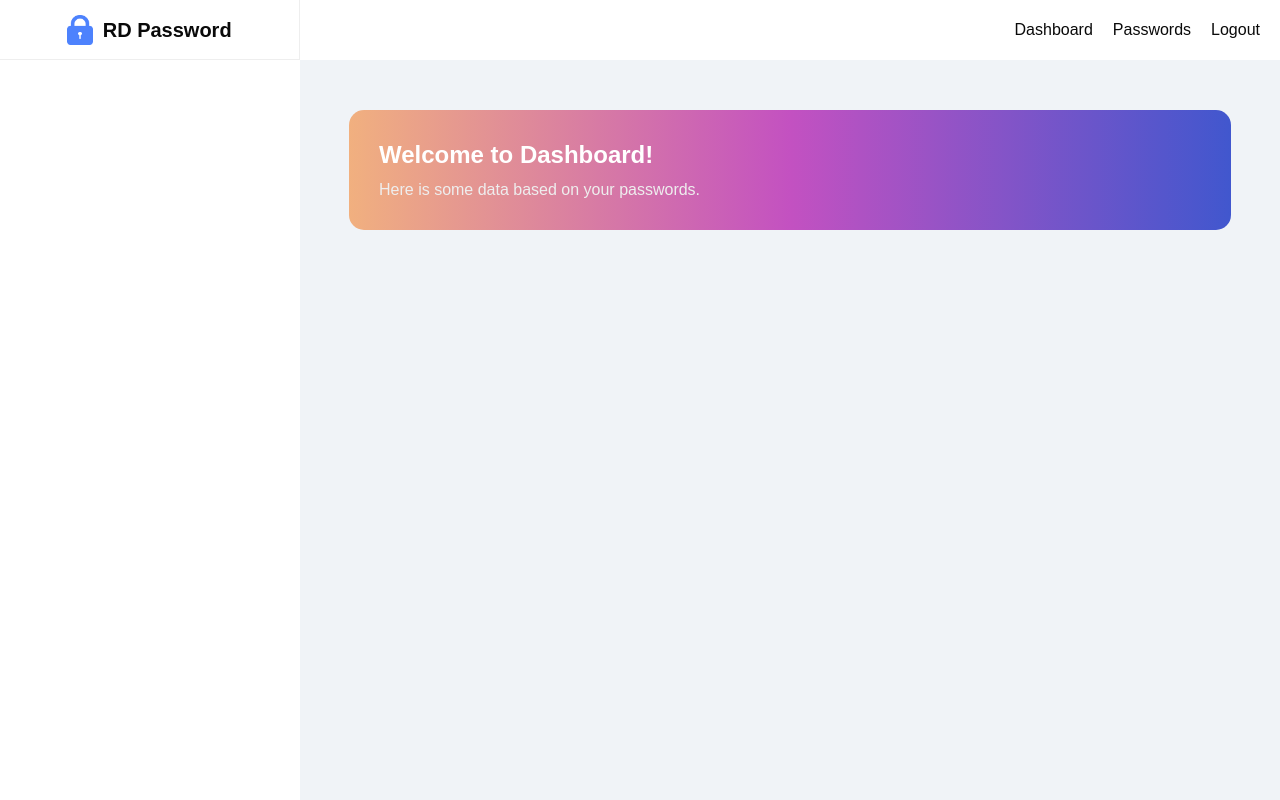
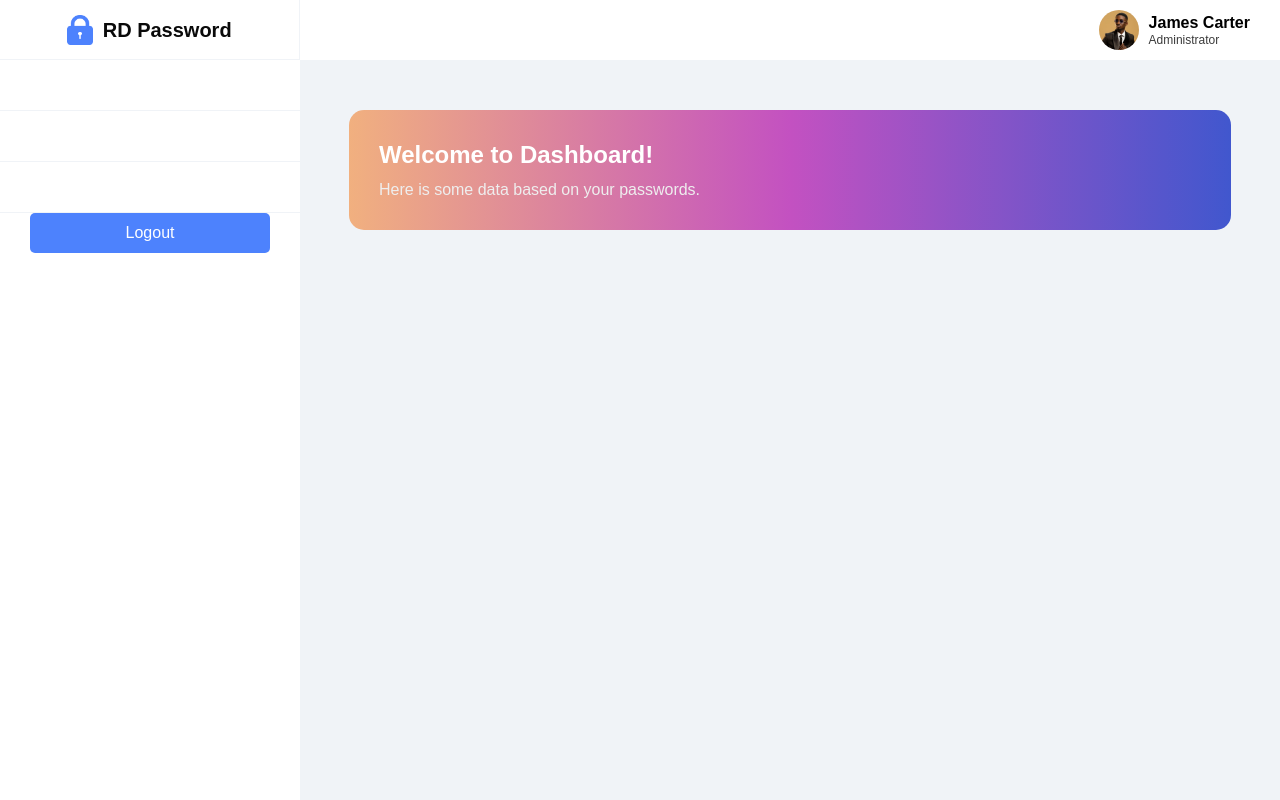
Before and after one commit to rhinowebrs/diplomski, a Flask app: page / in a window 1280 px wide. Run offline with Flask 3, Linux system fonts and the light colour scheme; the visitor is signed in with stand-in values (Sample User, id 1).

Commit message:
Changes;

```diff
--- a/app/static/css/main.css
+++ b/app/static/css/main.css
@@ -22,8 +22,8 @@
 
     width: 300px;
     height: 100%;
-    border-bottom: 1px solid #eee;
-    border-right: 1px solid #eee;
+    border-bottom: 1px solid #f0f3f7;
+    border-right: 1px solid #f0f3f7;
     display: flex;
     align-items: center;
     justify-content: center;
@@ -47,21 +47,63 @@
 
 .nav-right {
 
+    height: 100%;
     display: flex;
-    gap: 20px;
-    margin-right: 20px;
+    justify-content: flex-end;
 
 }
 
-.nav-right a {
+.nav-right > div {
 
-    color: #0a0a0a;
-    text-decoration: none;
+    height: 100%;
+    display: flex;
+    margin-right: 30px;
 
 }
 
-.nav-right a:hover {
-    text-decoration: underline;
+.nav-right > div .left {
+
+    width: 50px;
+    height: 100%;
+    display: flex;
+    align-items: center;
+
+}
+
+.nav-right > div .left img {
+
+    height: 40px;
+    border-radius: 100px;
+
+}
+
+.nav-right > div .right {
+
+    height: 100%;
+    display: flex;
+    flex-direction: column;
+    justify-content: center;
+
+}
+
+.nav-right > div .right h2 {
+
+
+    color: #000;
+    font-size: 16px;
+    font-weight: bold;
+    text-align: left;
+    margin-bottom: 3px;
+
+}
+
+.nav-right > div .right p {
+
+
+    color: #3b3b3b;
+    font-size: 12px;
+    text-align: left;
+
 }
 
 main {
@@ -76,6 +118,37 @@
     width: 300px;
     height: 100%;
     background-color: #fff;
+    box-sizing: border-box;
+    margin-top: 50px;
+
+}
+
+.sidepanel-item {
+
+    width: 100%;
+    height: 50px;
+    border-top: 1px solid #f0f3f7;
+
+}
+
+.sidepanel-item:nth-last-child(2) {
+
+    border-bottom: 1px solid #f0f3f7;
+
+}
+
+.sidepanel-item-last {
+
+    display: block;
+    width: 80%;
+    height: 40px;
+    background-color: #4d82fd;
+    border-radius: 5px;
+    margin: 0 auto;
+    color: #fff;
+    text-decoration: none;
+    text-align: center;
+    line-height: 40px;
 
 }
 
--- a/app/templates/base.html
+++ b/app/templates/base.html
@@ -16,24 +16,31 @@
                 <a href="{{ url_for('main.landing') }}">RD Password</a>
             </div>
             <div class="nav-right">
-                <a href="{{ url_for('main.landing') }}">Dashboard</a>
-                <a href="{{ url_for('main.passwords') }}">Passwords</a>
-                <a href="{{ url_for('main.logout') }}">Logout</a>
+                <div>
+                    <div class="left">
+                        <img src="{{ url_for('static', filename='img/person.jpg') }}">
+                    </div>
+                    <div class="right">
+                        <h2>James Carter</h2>
+                        <p>Administrator</p>
+                    </div>
+                </div>
+<!--                <a href="{{ url_for('main.landing') }}">Dashboard</a>-->
+<!--                <a href="{{ url_for('main.passwords') }}">Passwords</a>-->
+<!--                <a href="{{ url_for('main.logout') }}">Logout</a>-->
             </div>
 
             {% else %}
-            <div class="nav-left">
-                <a href="{{ url_for('main.landing') }}">RD-Password</a>
-            </div>
-            <div class="nav-right">
-                <a href="{{ url_for('main.login') }}">Login</a>
-                <a href="{{ url_for('main.register') }}">Register</a>
-            </div>
+
             {% endif %}
         </nav>
     </header>
     <main>
-        <div class="sidepanel"></div>
+        <div class="sidepanel">
+            <div class="sidepanel-item"></div>
+            <div class="sidepanel-item"></div>
+            <a class="sidepanel-item-last" href="#">Logout</a>
+        </div>
         <div class="container">
         {% with messages = get_flashed_messages(with_categories=true) %}
             {% if messages %}
```
Also changed, not shown: app/static/img/person.jpg (added).
